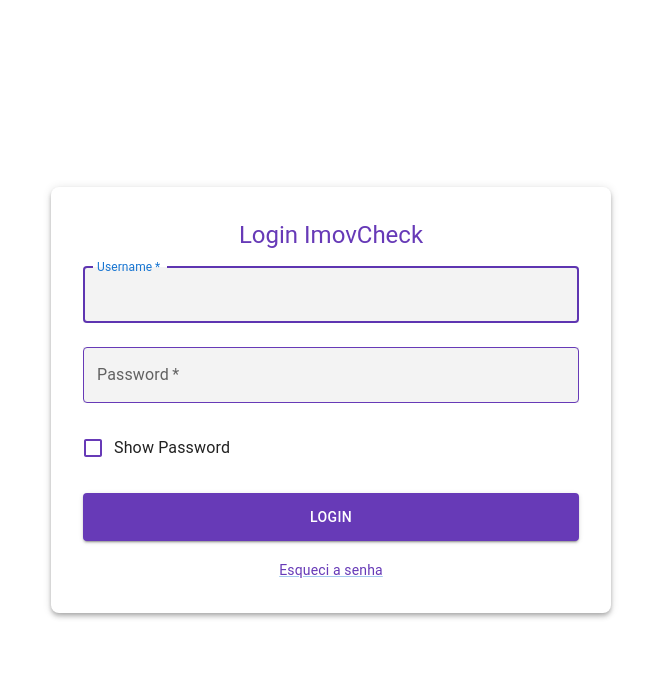
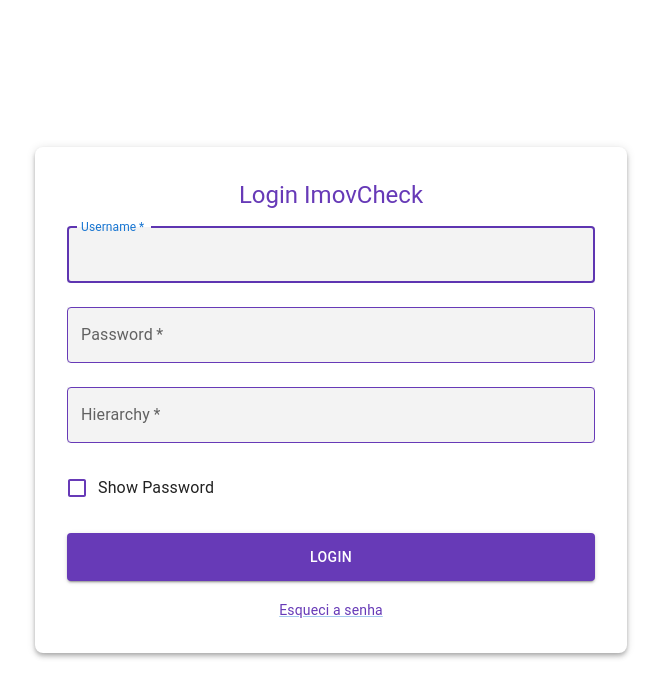
Before and after one commit to devGabyAlves/imov-check, a React (Vite) app: page /login in a window 1280 px wide. Shown: the top 698 px of the page, without its empty margins (309-970 px from the left). Built offline with nearby package versions, Linux system fonts and the light colour scheme.

Commit message:
resolve errors build

```diff
--- a/src/components/form_cadastro.tsx
+++ b/src/components/form_cadastro.tsx
@@ -9,8 +9,6 @@
   TextField,
   Typography,
   Box,
-  Checkbox,
-  FormControlLabel
 } from '@mui/material';
 import axios from 'axios';
 import React, { useEffect, useState } from 'react';
@@ -18,7 +16,6 @@
 import { useLogin } from '../contexts/Login';
 
 const Formulario = () => {
-  const [realEstates, setRealEstates] = useState<string[]>([]);
   const { username } = useLogin();
 
   const initialForm = {
@@ -55,7 +52,6 @@
     const fetchImobiliarias = async () => {
       try {
         const response = await axios.get('http://172.174.192.190/get-real-states-list');
-        setRealEstates(response.data);
         console.log('Imobiliárias:', response.data);
       } catch (error) {
         console.error('Erro ao buscar imobiliárias:', error);
@@ -111,7 +107,7 @@
     }
   };
 
-  const isFormComplete = Object.values(form).every((value) => value);
+  const isFormComplete = Object.values(form).every((value) => value !== '' && value !== null);
 
   return (
     <>
--- a/src/components/form_cadastro_corretor.tsx
+++ b/src/components/form_cadastro_corretor.tsx
@@ -1,19 +1,14 @@
 import axios from 'axios';
-import React, { useState, useEffect } from 'react';
-import { Container, TextField, Button, Typography, Grid, MenuItem, Dialog, DialogContent, DialogContentText, DialogTitle, DialogActions, CircularProgress, Box } from '@mui/material';
+import React, { useState } from 'react';
+import { Container, TextField, Button, Typography, Grid, MenuItem, Dialog, DialogContent, DialogContentText, DialogTitle, DialogActions, Box } from '@mui/material';
 import Header from './Header';
 
-interface Imobiliaria {
-  id: string;
-  name: string;
-}
 
 const FormCadastroCorretor = () => {
   const [name, setNome] = useState('');
   const [email, setEmail] = useState('');
   const [creci, setCreci] = useState('');
   const [tipoUsuario, setTipoUsuario] = useState('');
-  const [loading, setLoading] = useState(false);
   const [openModal, setOpenModal] = useState(false);
   const [modalContent, setModalContent] = useState({ title: '', message: '' });
 
--- a/src/components/login.tsx
+++ b/src/components/login.tsx
@@ -15,12 +15,8 @@
   Link
 } from '@mui/material';
 import axios from 'axios';
-import React, { useContext, useEffect, useState } from 'react';
+import React, { useState } from 'react';
 import { useLogin, UserData } from '../contexts/Login';
-
-type AuthContextI = {
-  handleLogin: (userData: UserData) => void;
-};
 
 interface LoginFormProps {
   username: string;
@@ -29,25 +25,28 @@
   setPassword: React.Dispatch<React.SetStateAction<string>>;
   showPassword: boolean;
   setShowPassword: React.Dispatch<React.SetStateAction<boolean>>;
+  hierarchy: string;
+  setHierarchy: React.Dispatch<React.SetStateAction<string>>;
+  handleLogin: (userData: UserData) => Promise<void>;
 }
-
-const AuthContext = React.createContext<AuthContextI>({} as AuthContextI);
 
 const Login = () => {
   const [username, setUsername] = useState('');
   const [password, setPassword] = useState('');
   const [showPassword, setShowPassword] = useState(false);
+  const [hierarchy, setHierarchy] = useState('');
   const [openModal, setOpenModal] = useState(false);
   const [errorMessage, setErrorMessage] = useState('');
 
   const { handleLoginCtx } = useLogin();
 
   const handleLogin = async (userData: UserData) => {
+    try {
       await handleLoginCtx(userData);
-    try {
       const response = await axios.post('http://172.174.192.190/login', {
         username: userData.username,
-        password: userData.password
+        password: userData.password,
+        hierarchy: userData.hierarchy
       });
       localStorage.setItem('token', response.data.token);
       window.location.href = '/pesquisa';
@@ -78,7 +77,6 @@
           <Typography component="h1" variant="h5" sx={{ color: '#673ab7', textAlign: 'center' }}>
             Login ImovCheck
           </Typography>
-          <AuthContext.Provider value={{ handleLogin: handleLogin }}>
           <LoginForm
             username={username}
             setUsername={setUsername}
@@ -86,8 +84,10 @@
             setPassword={setPassword}
             showPassword={showPassword}
             setShowPassword={setShowPassword}
+            hierarchy={hierarchy}
+            setHierarchy={setHierarchy}
+            handleLogin={handleLogin}
           />
-          </AuthContext.Provider>
         </Paper>
       </Container>
       <Dialog open={openModal} onClose={() => setOpenModal(false)}>
@@ -111,13 +111,14 @@
   password,
   setPassword,
   showPassword,
-  setShowPassword
+  setShowPassword,
+  hierarchy,
+  setHierarchy,
+  handleLogin
 }: LoginFormProps) => {
-  const { handleLogin } = useContext(AuthContext);
-
   const handleSubmit = async (event: React.FormEvent<HTMLFormElement>) => {
     event.preventDefault();
-    handleLogin({ username, password });
+    handleLogin({ username, password, hierarchy });
   };
 
   const toggleShowPassword = () => setShowPassword(!showPassword);
@@ -163,6 +164,32 @@
         autoComplete="current-password"
         value={password}
         onChange={(e) => setPassword(e.target.value)}
+        sx={{
+          backgroundColor: '#f3f3f3',
+          '& .MuiOutlinedInput-root': {
+            '& fieldset': {
+              borderColor: '#673ab7'
+            },
+            '&:hover fieldset': {
+              borderColor: '#5e35b1'
+            },
+            '&.Mui-focused fieldset': {
+              borderColor: '#5e35b1'
+            }
+          }
+        }}
+      />
+      <TextField
+        variant="outlined"
+        margin="normal"
+        required
+        fullWidth
+        name="hierarchy"
+        label="Hierarchy"
+        type="text"
+        id="hierarchy"
+        value={hierarchy}
+        onChange={(e) => setHierarchy(e.target.value)}
         sx={{
           backgroundColor: '#f3f3f3',
           '& .MuiOutlinedInput-root': {
--- a/src/components/pesquisa.tsx
+++ b/src/components/pesquisa.tsx
@@ -1,7 +1,7 @@
 import { Box, Button, CircularProgress, TextField, Typography } from '@mui/material';
 import { styled } from '@mui/material/styles';
 import Header from './Header';
-import React, { useEffect, useState } from 'react';
+import { useEffect, useState } from 'react';
 import axios from 'axios';
 
 const StyledBox = styled(Box)(({ theme }) => ({
@@ -9,7 +9,7 @@
   display: 'flex',
   flexDirection: 'column',
   alignItems: 'center',
-  marginTop: theme.spacing(12), // Adicionado espaçamento superior
+  marginTop: theme.spacing(12),
   [theme.breakpoints.down('sm')]: {
     padding: theme.spacing(1),
   },
```
Lines whose indentation alone changed are shown as unchanged.
